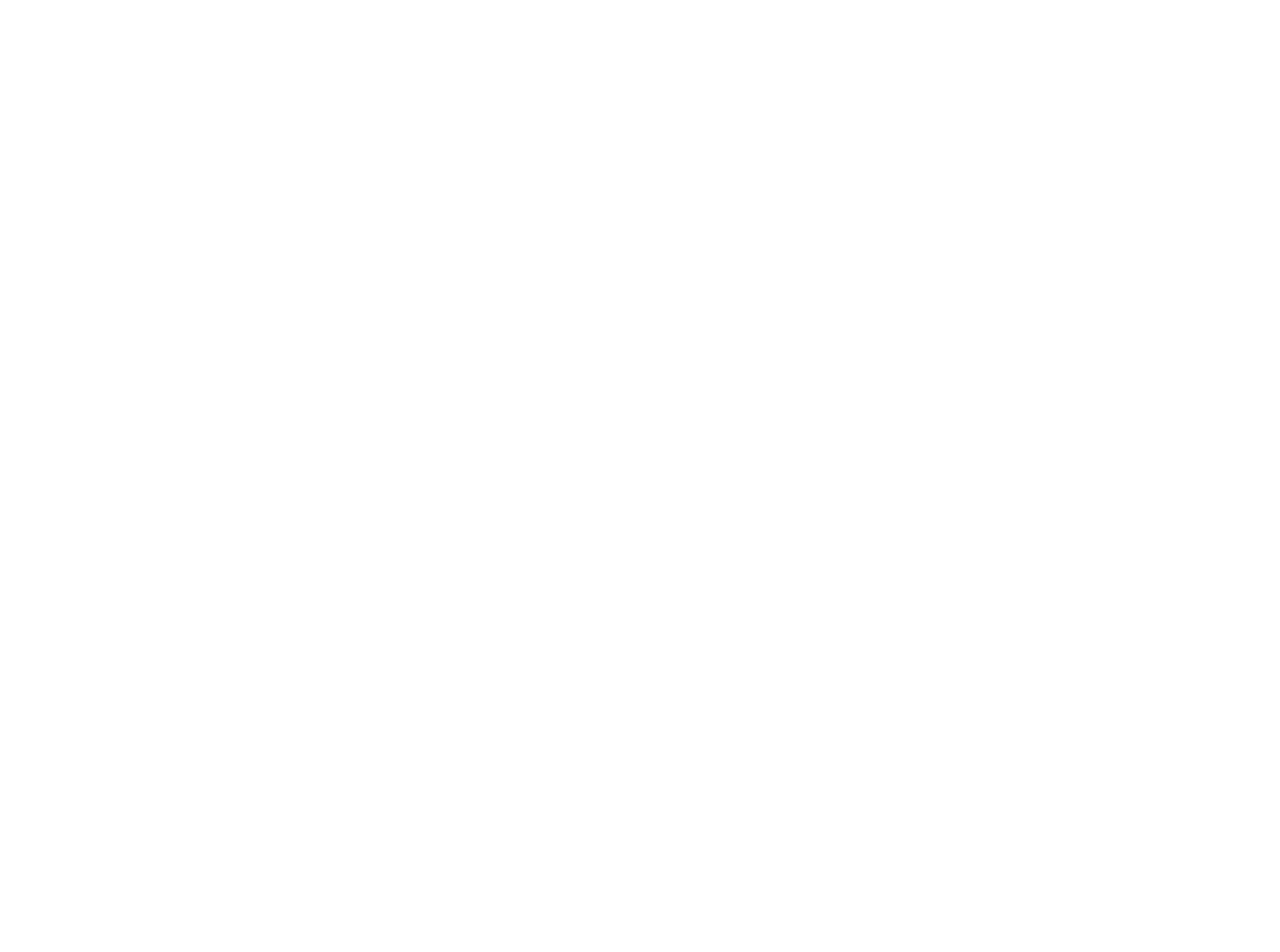
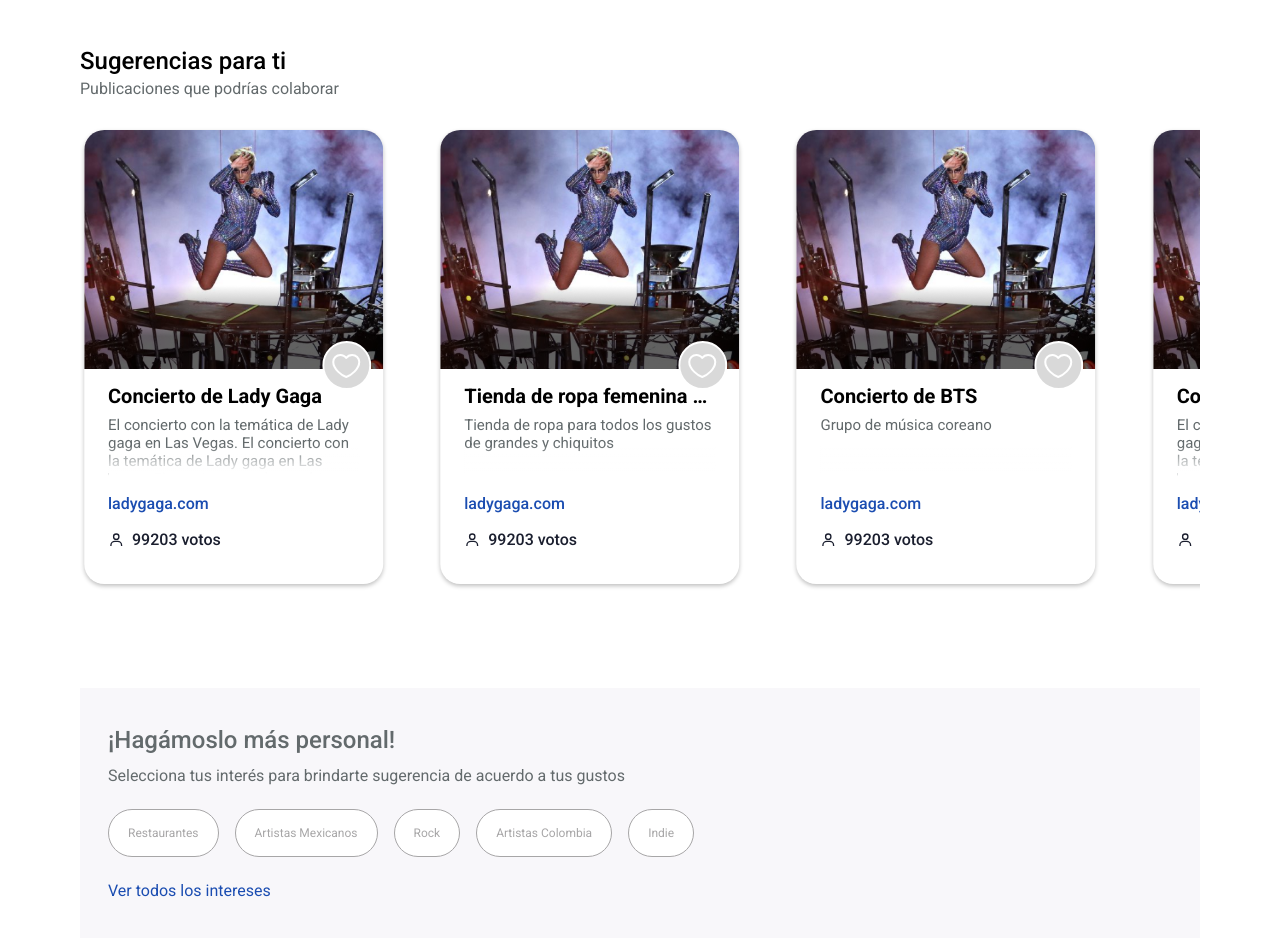
Before and after one commit to PabloBona/Desarrollo_Pro, a Next.js app: page / in a window 1280 px wide. Shown: the part 1200-2152 px from the top of the page. Before the commit the page ends 1062 px from the top, so only its background shows below. Built offline with nearby package versions, Linux system fonts and the light colour scheme.

Commit message:
fix: resolving linter errors

```diff
--- /dev/null
+++ b/components/assets/svg/Heart.tsx
@@ -0,0 +1,34 @@
+import { FC } from 'react';
+interface IHeart extends React.ComponentPropsWithoutRef<'svg'> {
+  isActive: boolean;
+}
+
+export const Heart: FC<IHeart> = ({ isActive = false, ...svgProps }) => {
+  return (
+    <svg
+      width="49"
+      height="49"
+      viewBox="0 0 49 49"
+      fill="none"
+      xmlns="http://www.w3.org/2000/svg"
+      {...svgProps}
+    >
+      <circle
+        cx="24.5"
+        cy="24.5"
+        r="23.5"
+        className="transition-all duration-500"
+        fill={isActive ? '#FF64BC' : '#D9D9D9 '}
+        stroke="white"
+        strokeWidth="2"
+      />
+      <path
+        d="M18.15 14C14.2013 14 11 17.1565 11 21.0501C11 28.1001 19.45 34.5092 24 36C28.55 34.5092 37 28.1001 37 21.0501C37 17.1565 33.7987 14 29.85 14C27.432 14 25.2935 15.1838 24 16.9956C23.3407 16.0696 22.4648 15.3139 21.4465 14.7925C20.4282 14.271 19.2974 13.9992 18.15 14Z"
+        stroke="white"
+        strokeWidth="2"
+        strokeLinecap="round"
+        strokeLinejoin="round"
+      />
+    </svg>
+  );
+};
--- a/components/buttons/Button.tsx
+++ b/components/buttons/Button.tsx
@@ -1,14 +1,24 @@
 import React from 'react';
-interface IButtons extends React.ComponentPropsWithoutRef<'button'> {}
+interface IButtons extends React.ComponentPropsWithoutRef<'button'> {
+  size?: 'sm' | 'md';
+}
 
 const Button: React.FC<IButtons> = ({
+  size = 'sm',
   children,
   className,
   ...buttonProps
 }) => {
+  const styles = {
+    size: {
+      sm: 'px-[13px] sm:px-[19px] py-[7px]',
+      md: 'px-[19px] py-[15px]',
+    },
+  };
+
   return (
     <button
-      className={`bg-white border border-app-gray text-app-gray px-[13px] sm:px-[19px] py-[7px] rounded-3xl text-xs ${className}`}
+      className={`bg-white border border-app-gray text-app-gray  rounded-3xl text-xs ${styles.size[size]} ${className}`}
       {...buttonProps}
     >
       {children}
--- /dev/null
+++ b/components/cards/event-card/EventCard.tsx
@@ -0,0 +1,62 @@
+import Image from 'next/image';
+import { FC, useState } from 'react';
+import { BiUser } from 'react-icons/bi';
+import { Heart } from '../../assets/svg/Heart';
+
+interface IEventCard {
+  title: string;
+  short_description: string;
+  url: string;
+  votes: number;
+  image: string;
+}
+
+export const EventCard: FC<IEventCard> = ({
+  title,
+  short_description,
+  url,
+  votes,
+  image,
+}) => {
+  const [iActive, setIsActive] = useState(false);
+
+  return (
+    <div className="w-[299px] min-h-[454px] shadow-app-card rounded-[20px] my-2 mx-1">
+      <div className="relative w-[299px] h-[239px] ">
+        <Image
+          src={image}
+          alt="image event"
+          fill
+          style={{ objectFit: 'cover', borderRadius: '20px 20px 0 0' }}
+        />
+      </div>
+      <div className="px-6 py-4 flex flex-col gap-4 relative">
+        <div>
+          <h3 className="app-title-3 pb-2 truncate">{title}</h3>
+          <div className="relative  max-h-[60px] min-h-[60px] overflow-hidden">
+            <p className="app-text-1 z-0">{short_description}</p>
+            <p className="block absolute z-10 w-full h-full top-0 right-0 text-gradient"></p>
+          </div>
+        </div>
+        <div className="flex-col flex gap-3">
+          <a className="text-app-blue font-medium" href="">
+            {url}
+          </a>
+          <p className="flex items-center gap-2 text-app-blacklight font-medium">
+            <BiUser />
+            <span>{votes} votos</span>
+          </p>
+        </div>
+        <div>
+          <Heart
+            isActive={iActive}
+            onClick={() => setIsActive((prev) => !prev)}
+            className={
+              'cursor-pointer transition-all duration-500 hover:scale-105 absolute right-3 -top-7'
+            }
+          />
+        </div>
+      </div>
+    </div>
+  );
+};
--- /dev/null
+++ b/components/cards/message-card/MessageCard.tsx
@@ -0,0 +1,35 @@
+import Link from 'next/link';
+import Button from '../../buttons/Button';
+export const MessageCard = () => {
+  return (
+    <div className="bg-app-grayLighter p-7 flex flex-col gap-6 min-h-[250px] justify-center">
+      <div>
+        <h4 className="app-title-2 text-app-grayDark pb-3">
+          ¡Hagámoslo más personal!
+        </h4>
+        <p className="app-subtitle-2">
+          Selecciona tus interés para brindarte sugerencia de acuerdo a tus
+          gustos
+        </p>
+      </div>
+      <div className="flex items-center gap-4 overflow-x-auto ">
+        {mockInterest.map((item, index) => (
+          <Button key={index} size="md" className="whitespace-nowrap">
+            {item}
+          </Button>
+        ))}
+      </div>
+      <Link className="app-subtitle-2 text-app-blue" href={'#'}>
+        Ver todos los intereses
+      </Link>
+    </div>
+  );
+};
+
+const mockInterest = [
+  'Restaurantes',
+  'Artistas Mexicanos',
+  'Rock',
+  'Artistas Colombia',
+  'Indie',
+];
--- /dev/null
+++ b/components/sliders/EventSlider/EventSlider.tsx
@@ -0,0 +1,61 @@
+import { FC } from 'react';
+import 'swiper/css';
+import { Swiper, SwiperSlide } from 'swiper/react';
+import { Event } from '../../../lib/interfaces/Event.interface';
+import { EventCard } from '../../cards/event-card/EventCard';
+interface IEventSlider {
+  title?: string;
+  subtitle?: string;
+  events: Event[];
+}
+
+export const EventSlider: FC<IEventSlider> = ({ title, subtitle, events }) => {
+  return (
+    <div>
+      <div className="pb-6">
+        <h2 className="app-title-2 pb-1">{title}</h2>
+        <p className="app-subtitle-2">{subtitle}</p>
+      </div>
+      <div>
+        <Swiper
+          slidesPerView={'auto'}
+          loop
+          breakpoints={{
+            0: {
+              slidesPerView: 1,
+              spaceBetween: 40,
+            },
+            330: {
+              slidesPerView: 1.2,
+              spaceBetween: 40,
+            },
+            600: {
+              slidesPerView: 1.8,
+              spaceBetween: 30,
+            },
+            900: {
+              slidesPerView: 2.5,
+              spaceBetween: 30,
+            },
+            1200: {
+              slidesPerView: 3.2,
+              spaceBetween: 20,
+            },
+          }}
+        >
+          {events?.map((event, index) => (
+            <SwiperSlide key={index}>
+              <EventCard
+                image={event.image}
+                short_description={event.short_description}
+                url={event.url}
+                title={event.title}
+                votes={event.votes}
+              />
+            </SwiperSlide>
+          ))}
+        </Swiper>
+      </div>
+    </div>
+  );
+};
--- a/package.json
+++ b/package.json
@@ -27,6 +27,7 @@
     "react": "18.2.0",
     "react-dom": "18.2.0",
     "react-icons": "^4.7.1",
+    "swiper": "^8.4.6",
     "typescript": "^4.9.4"
   },
   "devDependencies": {
--- a/pages/index.tsx
+++ b/pages/index.tsx
@@ -1,11 +1,15 @@
 import Logo from '../components/assets/logo/Logo';
 import Button from '../components/buttons/Button';
+import { MessageCard } from '../components/cards/message-card/MessageCard';
 import { Layout } from '../components/layout/Layout';
+import { EventSlider } from '../components/sliders/EventSlider/EventSlider';
+import { Event } from '../lib/interfaces/Event.interface';
 import { NextPageWithLayout } from './page';
 
 const Home: NextPageWithLayout = () => {
   return (
     <div>
+      {/* HERO SECTION */}
       <div className='min-h-[488px] flex justify-center items-center flex-col bg-[url("/hero-banner.png")] bg-cover bg-center app-banner -mt-4 gap-5'>
         <div>
           <Logo />
@@ -18,10 +22,28 @@
           />
           <div className="flex items-center justify-center gap-2">
             <Button>Marcas y tiendas</Button>
-            <Button>Marcas y tiendas</Button>
-            <Button>Marcas y tiendas</Button>
+            <Button>Artistas y conciertos</Button>
+            <Button>Torneos</Button>
           </div>
         </div>
+      </div>
+      {/* SLIDERS SECTION */}
+      <div className="py-12">
+        <EventSlider
+          events={eventsMock}
+          title="Populares en Lima"
+          subtitle="Lo que las personas piden más"
+        />
+      </div>
+      <div className="py-12">
+        <EventSlider
+          events={eventsMock}
+          title="Sugerencias para ti"
+          subtitle="Publicaciones que podrías colaborar"
+        />
+      </div>
+      <div className="py-12">
+        <MessageCard />
       </div>
     </div>
   );
@@ -32,3 +54,29 @@
 Home.getLayout = (page) => {
   return <Layout>{page}</Layout>;
 };
+
+const eventsMock: Event[] = [
+  {
+    title: 'Concierto de Lady Gaga',
+    short_description:
+      'El concierto con la temática de Lady gaga en Las Vegas. El concierto con la temática de Lady gaga en Las Vegas.El concierto con la temática.',
+    votes: 99203,
+    url: 'ladygaga.com',
+    image: '/mock-event-image.png',
+  },
+  {
+    title: 'Tienda de ropa femenina ZARA',
+    short_description:
+      'Tienda de ropa para todos los gustos de grandes y chiquitos',
+    votes: 99203,
+    url: 'ladygaga.com',
+    image: '/mock-event-image.png',
+  },
+  {
+    title: 'Concierto de BTS',
+    short_description: 'Grupo de música coreano',
+    votes: 99203,
+    url: 'ladygaga.com',
+    image: '/mock-event-image.png',
+  },
+];
--- a/styles/globals.css
+++ b/styles/globals.css
@@ -10,7 +10,7 @@
 
 @layer components {
   .app-container {
-    @apply m-auto container p-4;
+    @apply m-auto container p-4 lg:max-w-6xl;
   }
   .app-title-1 {
     @apply font-black text-5xl leading-[56px] font-Roboto;
@@ -25,10 +25,10 @@
     @apply font-medium text-base leading-7;
   }
   .app-subtitle-2 {
-    @apply font-normal text-base leading-[19px];
+    @apply font-normal text-base leading-[19px] text-app-grayDark;
   }
   .app-text-1 {
-    @apply text-[15px] leading-[18px] font-normal;
+    @apply text-[15px] leading-[18px] font-normal text-app-grayDark;
   }
   .app-text-2 {
     @apply text-sm leading-4 font-normal;
@@ -36,6 +36,25 @@
   .app-banner {
     @apply w-screen m-auto relative left-[calc(-50vw_+_50%)];
   }
+  .text-gradient {
+    background: rgb(255, 255, 255);
+    background: -moz-linear-gradient(
+      0deg,
+      rgba(255, 255, 255, 1) 4%,
+      rgba(41, 181, 25, 0) 52%
+    );
+    background: -webkit-linear-gradient(
+      0deg,
+      rgba(255, 255, 255, 1) 4%,
+      rgba(41, 181, 25, 0) 52%
+    );
+    background: linear-gradient(
+      0deg,
+      rgba(255, 255, 255, 1) 4%,
+      rgba(41, 181, 25, 0) 52%
+    );
+    filter: progid:DXImageTransform.Microsoft.gradient(startColorstr="#ffffff",endColorstr="#29b519",GradientType=1);
+  }
   /* .app-banner {
     @apply w-screen m-auto relative left-[50%] right-[50%] h-full -ml-[50vw] -mr-[50vw];
   } */
```
Also changed, not shown: lib/interfaces/Event.interface.ts (added, +7 -0 lines), public/mock-event-image.png (added), 1 other file (tests, documents, lock files or other folders).
